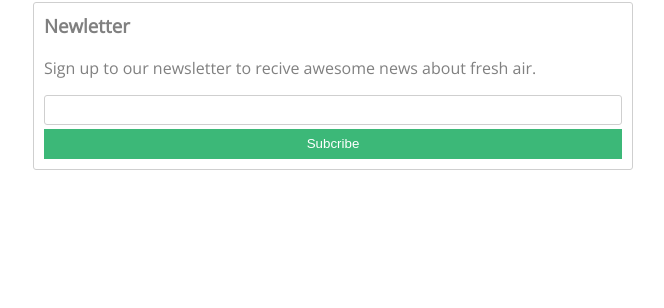
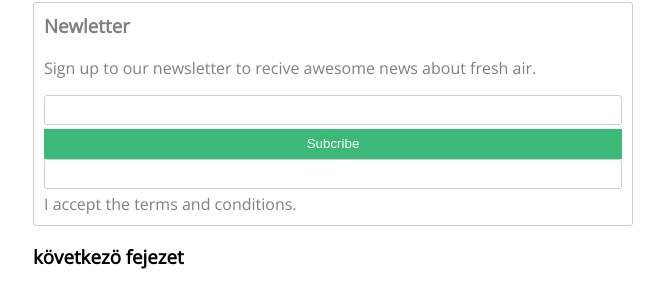
Before and after one commit to feri25414/gyakorlas, a plain HTML site: page index.html in a window 1280 px wide. Shown: the part 84-392 px from the top of the page, without its empty margins (307-971 px from the left). Drawn offline with nearby package versions, Linux system fonts and the light colour scheme.

Commit message:
Update index.html

```diff
--- a/index.html
+++ b/index.html
@@ -20,8 +20,11 @@
             <button type="submit">
                 Subcribe
             </button>
+            <input type ="ckeckbox" id="terms">
+            <label for="terms"> I accept the terms and conditions. </label>
         </form>
     </div>
+        <h3>következö fejezet</h3>
     </div>
 
 </body>
```
